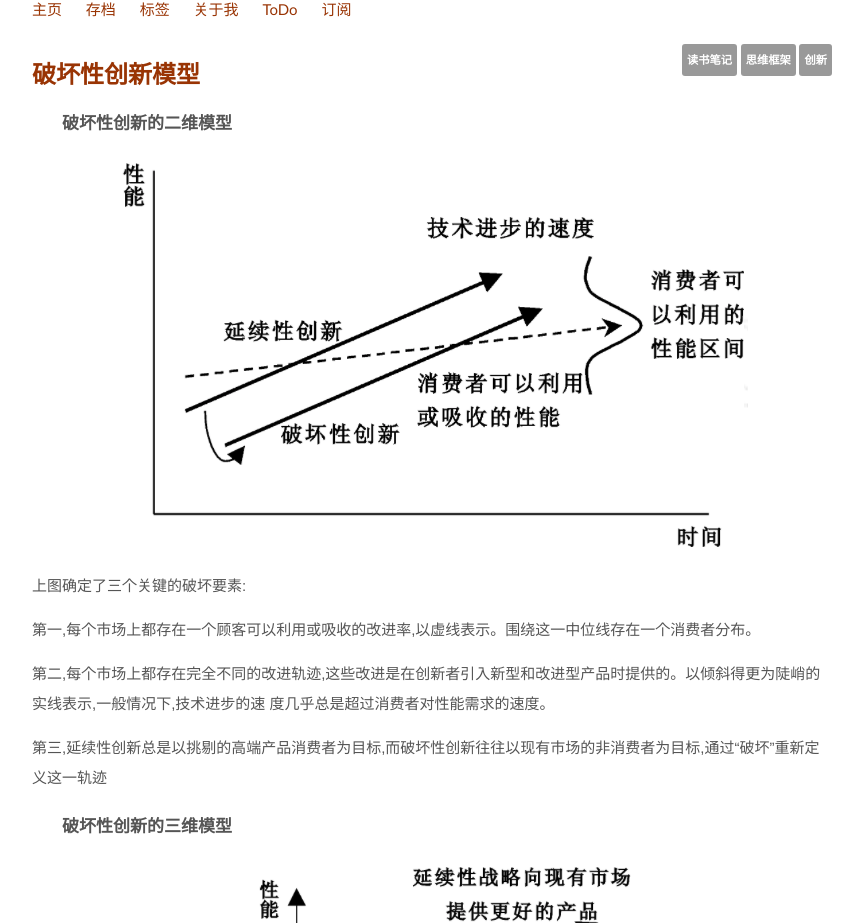
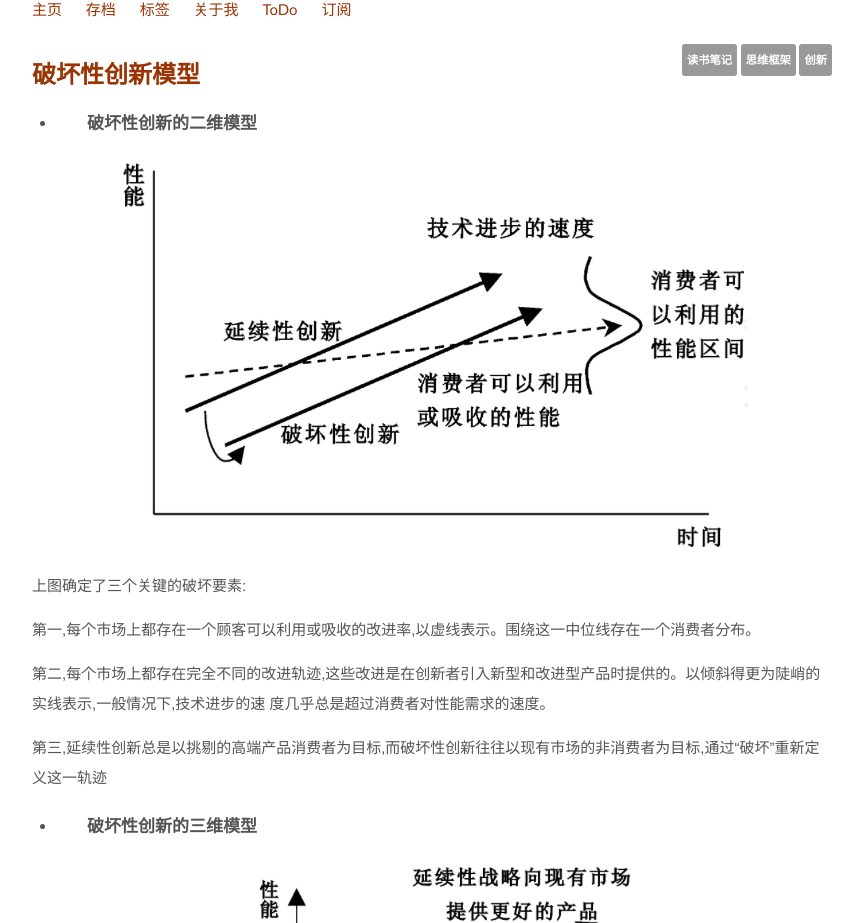
Before and after one commit to fk1091889767/tanwubin.github.io, a Jekyll site: the page built from _posts/2017-09-17-Disruptions-Innovation.md, in a window 1280 px wide. Shown: the part 122-1045 px from the top of the page, without its empty margins (208-1071 px from the left). Built offline with Jekyll 4.4.1, drawn with Linux system fonts in a browser that asks for light colours.

Commit message:
update title

```diff
--- a/_posts/2017-09-17-Disruptions-Innovation.md
+++ b/_posts/2017-09-17-Disruptions-Innovation.md
@@ -9,7 +9,7 @@ status: publish
 type: post
 published: true
 ---
-### 破坏性创新的二维模型
+- ### 破坏性创新的二维模型
 
 ![](/upload/image/破坏性创新二维模型.png)
 
@@ -22,7 +22,7 @@ published: true
 
 第三,延续性创新总是以挑剔的高端产品消费者为目标,而破坏性创新往往以现有市场的非消费者为目标,通过“破坏”重新定义这一轨迹
 
-### 破坏性创新的三维模型
+- ### 破坏性创新的三维模型
 
 ![](/upload/image/破坏性创新三维模型.png)
 
```
